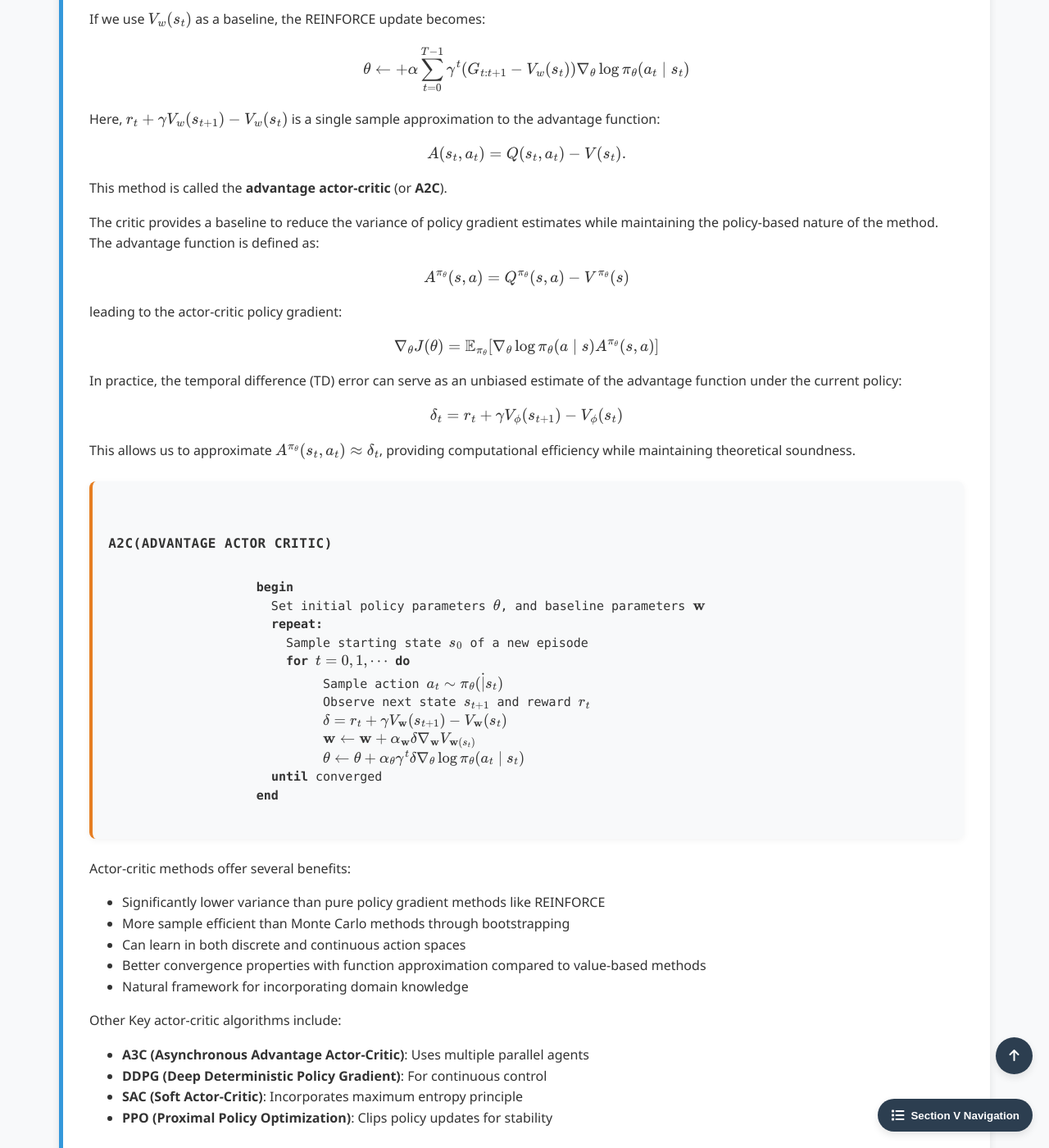
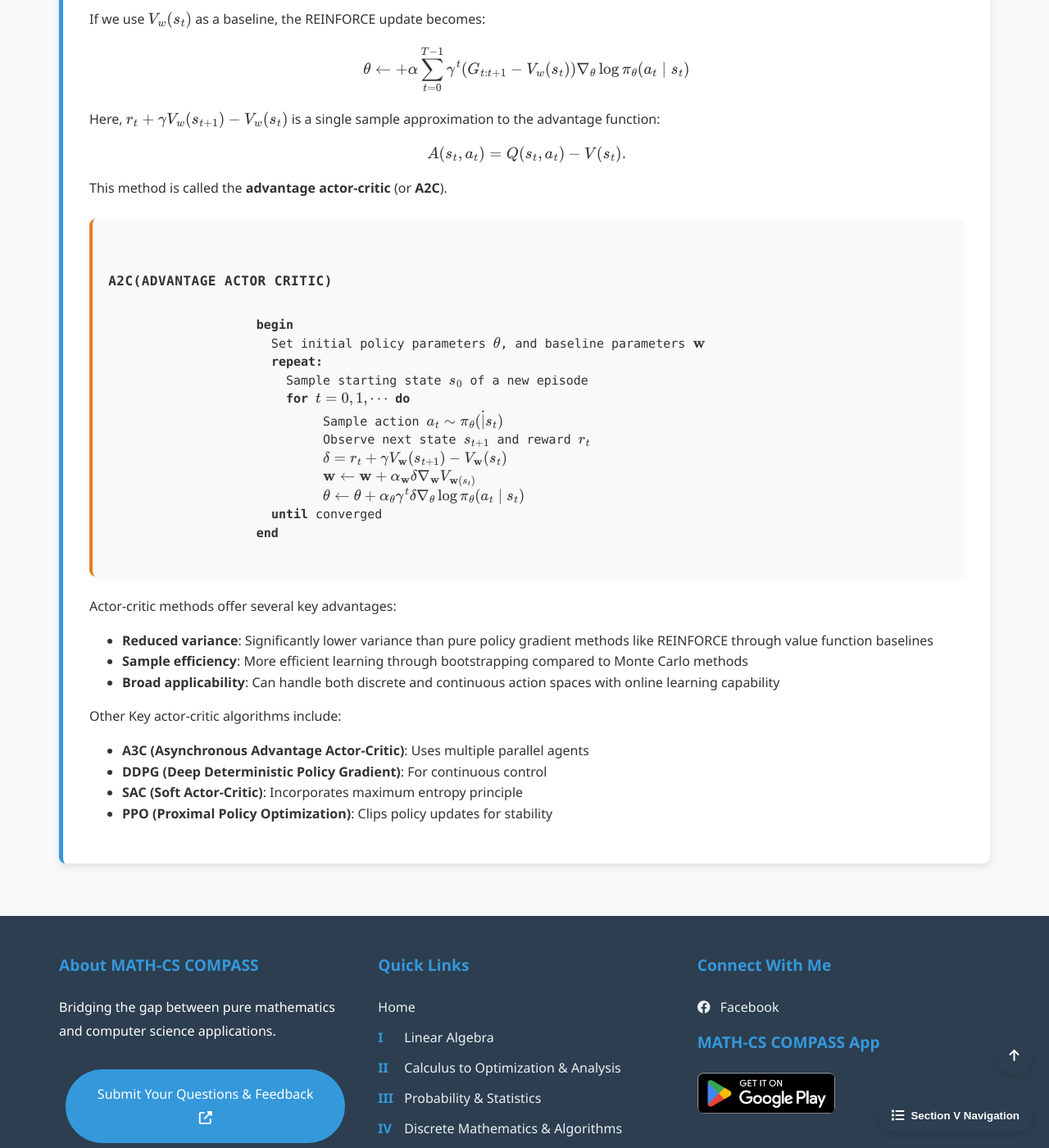
Before and after one commit to Yusukey01/yusukey01.github.io, a Jekyll site: the page built from Mathematics/Machine_learning/intro_RL.html, in a window 1280 px wide and 1400 px high, scrolled down 17022 px. Shown: the whole window at 82% size. Built offline with Jekyll 4.4.1, drawn with Linux system fonts in a browser that asks for light colours.

Commit message:
update RL section, policy-based

```diff
--- a/Mathematics/Machine_learning/intro_RL.html
+++ b/Mathematics/Machine_learning/intro_RL.html
@@ -1001,26 +1001,6 @@ uses_python: false
                     This method is called the <strong>advantage actor-critic</strong> (or <strong>A2C</strong>).
                 </p>
 
-                 <p>
-                    The critic provides a baseline to reduce the variance of policy gradient estimates while maintaining
-                    the policy-based nature of the method. The advantage function is defined as:
-                    \[
-                    A^{\pi_\theta}(s,a) = Q^{\pi_\theta}(s,a) - V^{\pi_\theta}(s)
-                    \]
-                    leading to the actor-critic policy gradient:
-                    \[
-                    \nabla_\theta J(\theta) = \mathbb{E}_{\pi_\theta}[\nabla_\theta \log \pi_\theta(a \mid s) A^{\pi_\theta}(s,a)]
-                    \]
-                </p>
-
-                <p>
-                    In practice, the temporal difference (TD) error can serve as an unbiased estimate of the advantage function under the current policy:
-                    \[
-                    \delta_t = r_t + \gamma V_\phi(s_{t+1}) - V_\phi(s_t)
-                    \]
-                    This allows us to approximate \(A^{\pi_\theta}(s_t, a_t) \approx \delta_t\), providing computational efficiency while maintaining theoretical soundness.
-                </p>
-
                  <div class="pseudocode">
                     <span class="pseudocode-title">A2C(Advantage Actor Critic)</span>
                     <strong>begin</strong>
@@ -1038,13 +1018,11 @@ uses_python: false
                 </div>
 
                 <p>
-                    Actor-critic methods offer several benefits:
+                    Actor-critic methods offer several key advantages:
                     <ul style="padding-left: 40px;">
-                        <li>Significantly lower variance than pure policy gradient methods like REINFORCE</li>
-                        <li>More sample efficient than Monte Carlo methods through bootstrapping</li>
-                        <li>Can learn in both discrete and continuous action spaces</li>
-                        <li>Better convergence properties with function approximation compared to value-based methods</li>
-                        <li>Natural framework for incorporating domain knowledge</li>
+                        <li><strong>Reduced variance</strong>: Significantly lower variance than pure policy gradient methods like REINFORCE through value function baselines</li>
+                        <li><strong>Sample efficiency</strong>: More efficient learning through bootstrapping compared to Monte Carlo methods</li>
+                        <li><strong>Broad applicability</strong>: Can handle both discrete and continuous action spaces with online learning capability</li>
                     </ul>
                 </p>
 
```
